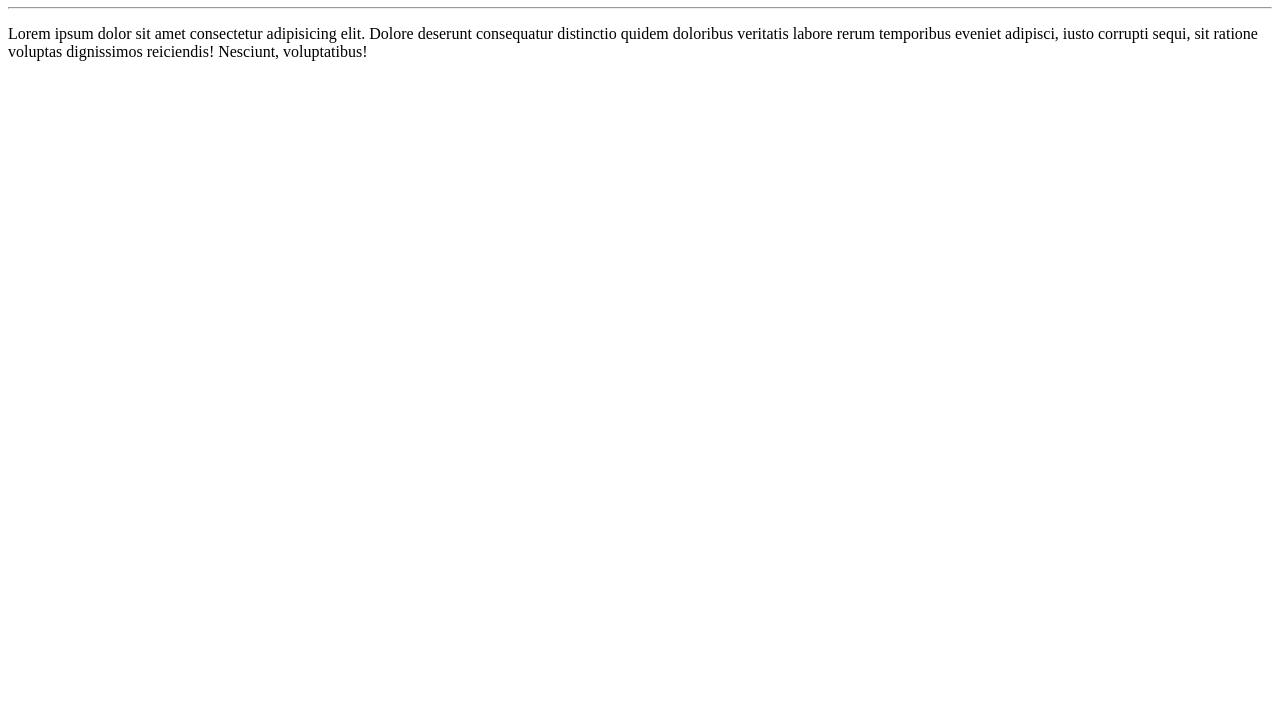
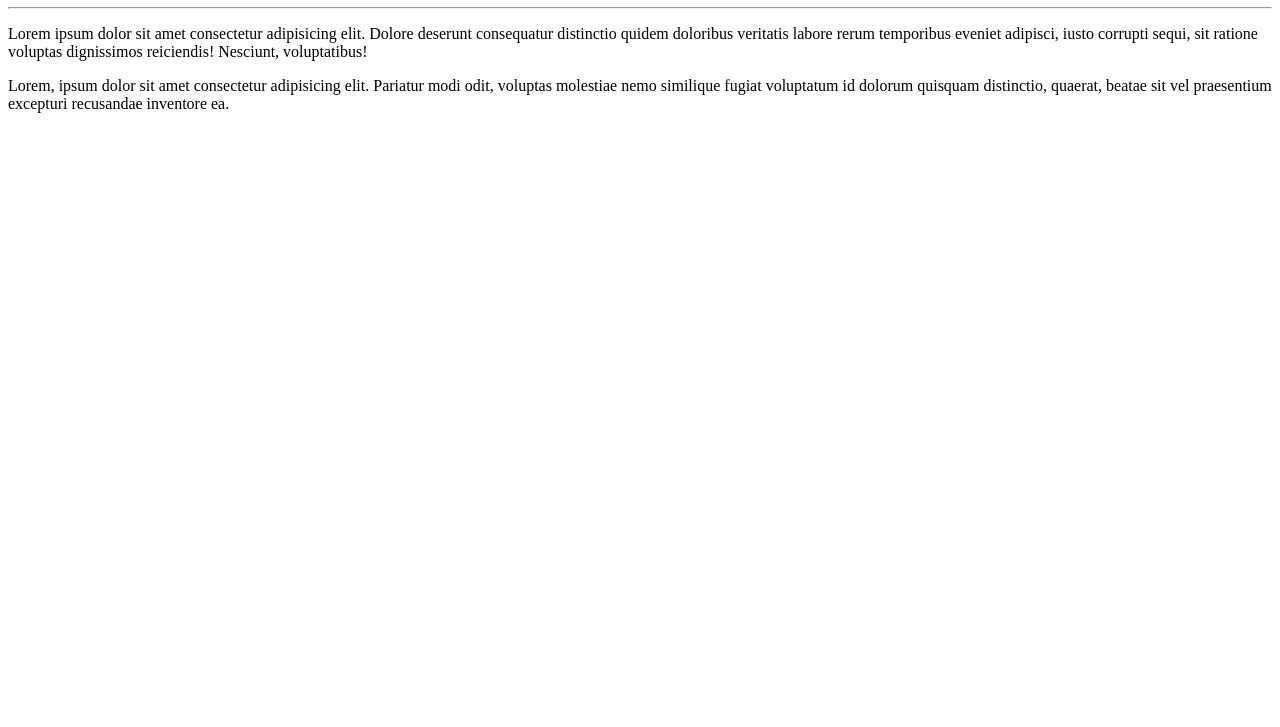
Before and after one commit to ramonwagner667-jpg/Ola-Mundo, a plain HTML site: page site-exemplo/index.html in a window 1280 px wide. Shown: the part 73-800 px from the top of the page. Drawn offline with Linux system fonts and the light colour scheme.

Commit message:
adicionei mais um parágrafo

```diff
--- a/site-exemplo/index.html
+++ b/site-exemplo/index.html
@@ -9,5 +9,6 @@
     <h1>Olá , Mundo!</h1>
     <hr>
      <p>Lorem ipsum dolor sit amet consectetur adipisicing elit. Dolore deserunt consequatur distinctio quidem doloribus veritatis labore rerum temporibus eveniet adipisci, iusto corrupti sequi, sit ratione voluptas dignissimos reiciendis! Nesciunt, voluptatibus!</p>
+     <p>Lorem, ipsum dolor sit amet consectetur adipisicing elit. Pariatur modi odit, voluptas molestiae nemo similique fugiat voluptatum id dolorum quisquam distinctio, quaerat, beatae sit vel praesentium excepturi recusandae inventore ea.</p>
 </body>
 </html>
```
